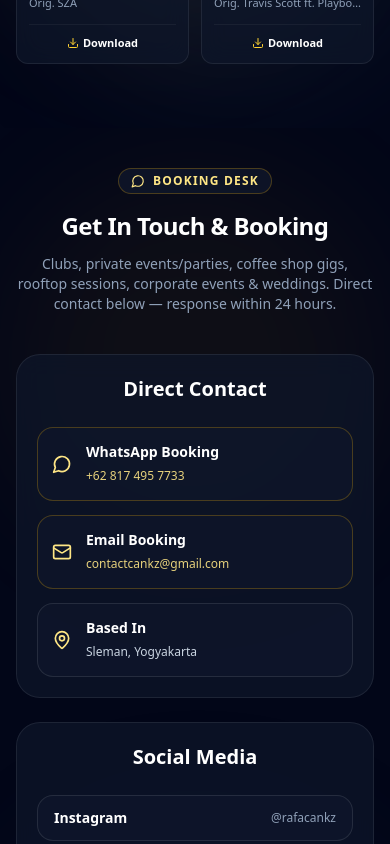
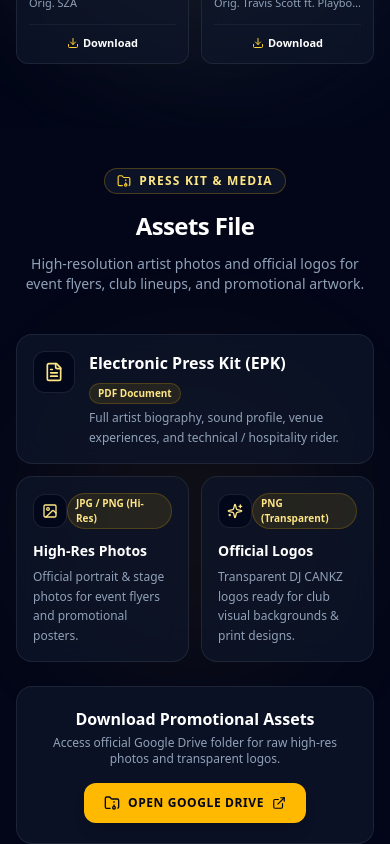
Before and after one commit to asyiraafnufail/dj-portfolio, a Next.js app: page / in a window 390 px wide. Shown: the part 4620-5464 px from the top of the page. Built offline with nearby package versions, Linux system fonts and the light colour scheme.

Commit message:
redesign card box

```diff
--- a/app/page.tsx
+++ b/app/page.tsx
@@ -1,3 +1,4 @@
+import AssetsFile from "@/src/components/AssetsFile";
 import Contact from "@/src/components/Contact";
 import EditedSongs from "@/src/components/EditedSongs";
 import Experience from "@/src/components/Experience";
@@ -15,6 +16,7 @@ export default function Home() {
       <Genres />
       <YouTubePlayer />
       <EditedSongs />
+      <AssetsFile />
       <Contact />
     </main>
   );
--- /dev/null
+++ b/src/components/AssetsFile.tsx
@@ -0,0 +1,121 @@
+'use client';
+
+import { ExternalLink, FileText, FolderArchive, Image as ImageIcon, Sparkles } from 'lucide-react';
+
+const assetItems = [
+  {
+    title: 'High-Res Photos',
+    desc: 'Official portrait & stage photos for event flyers and promotional posters.',
+    icon: ImageIcon,
+    format: 'JPG / PNG (Hi-Res)',
+    border: 'border-amber-400/25',
+  },
+  {
+    title: 'Official Logos',
+    desc: 'Transparent DJ CANKZ logos ready for club visual backgrounds & print designs.',
+    icon: Sparkles,
+    format: 'PNG (Transparent)',
+    border: 'border-stone-400/25',
+  },
+];
+
+export default function AssetsFile() {
+  const driveUrl = 'https://drive.google.com'; // Ganti dengan link Google Drive Anda
+
+  return (
+    <section
+      id="assets-file"
+      className="relative overflow-hidden bg-slate-950 pt-10 sm:pt-14 pb-16 sm:pb-24 scroll-mt-14 sm:scroll-mt-16"
+    >
+      <div className="absolute left-1/2 top-1/2 h-80 w-80 -translate-x-1/2 -translate-y-1/2 rounded-full bg-amber-400/5 blur-3xl" />
+
+      <div className="relative z-10 mx-auto max-w-7xl px-4 sm:px-6 lg:px-8">
+        <div className="mx-auto mb-10 sm:mb-14 max-w-3xl text-center">
+          <div className="mb-4 inline-flex items-center gap-2 rounded-full border border-amber-400/25 bg-slate-900/80 px-3 py-1 text-xs font-bold uppercase tracking-widest text-amber-200">
+            <FolderArchive className="h-3.5 w-3.5 text-amber-300" /> Press Kit &amp; Media
+          </div>
+          <h2 className="text-2xl font-extrabold tracking-tight text-white sm:text-4xl lg:text-5xl">
+            Assets File
+          </h2>
+          <p className="mt-3 sm:mt-4 text-sm text-slate-400 sm:text-lg">
+            High-resolution artist photos and official logos for event flyers, club lineups, and promotional artwork.
+          </p>
+        </div>
+
+        <div className="mx-auto max-w-4xl">
+          {/* Electronic Press Kit (EPK) Horizontal Card */}
+          <div className="glass-panel group mb-3 sm:mb-5 flex flex-col sm:flex-row items-start sm:items-center justify-between gap-3 sm:gap-6 rounded-2xl border border-amber-400/25 bg-slate-900/40 p-4 sm:p-6 transition duration-300 hover:-translate-y-1 hover:border-amber-400/35 hover:shadow-xl">
+            <div className="flex items-start sm:items-center gap-3.5 sm:gap-4">
+              <div className="w-fit shrink-0 rounded-xl border border-white/10 bg-slate-950/80 p-2.5 sm:p-3 text-amber-200 transition group-hover:text-amber-100">
+                <FileText className="h-5 w-5 sm:h-6 sm:w-6" />
+              </div>
+              <div>
+                <div className="flex flex-wrap items-center gap-2">
+                  <h3 className="text-base sm:text-lg font-bold text-white transition group-hover:text-amber-100">
+                    Electronic Press Kit (EPK)
+                  </h3>
+                  <span className="rounded-full border border-amber-400/20 bg-amber-400/10 px-2 py-0.5 text-[10px] sm:text-xs font-semibold text-amber-200">
+                    PDF Document
+                  </span>
+                </div>
+                <p className="mt-1 text-xs sm:text-sm text-slate-400 leading-relaxed">
+                  Full artist biography, sound profile, venue experiences, and technical / hospitality rider.
+                </p>
+              </div>
+            </div>
+          </div>
+
+          <div className="grid grid-cols-2 gap-3 sm:gap-5 mb-6 sm:mb-8">
+            {assetItems.map((item) => {
+              const Icon = item.icon;
+              return (
+                <div
+                  key={item.title}
+                  className={`glass-panel group flex flex-col justify-between rounded-2xl border ${item.border} bg-slate-900/40 p-4 sm:p-6 transition duration-300 hover:-translate-y-1 hover:border-amber-400/35 hover:shadow-xl`}
+                >
+                  <div>
+                    <div className="mb-3 sm:mb-4 flex items-center justify-between">
+                      <div className="w-fit rounded-xl border border-white/10 bg-slate-950/80 p-2 sm:p-2.5 text-amber-200 transition group-hover:text-amber-100">
+                        <Icon className="h-4 w-4 sm:h-5 sm:w-5" />
+                      </div>
+                      <span className="rounded-full border border-amber-400/20 bg-amber-400/10 px-2 py-0.5 text-[10px] sm:text-xs font-semibold text-amber-200">
+                        {item.format}
+                      </span>
+                    </div>
+                    <h3 className="text-sm sm:text-lg font-bold text-white transition group-hover:text-amber-100">
+                      {item.title}
+                    </h3>
+                    <p className="mt-1.5 text-xs sm:text-sm text-slate-400 leading-relaxed">
+                      {item.desc}
+                    </p>
+                  </div>
+                </div>
+              );
+            })}
+          </div>
+
+          <div className="glass-panel flex flex-col sm:flex-row items-center justify-between gap-4 rounded-2xl border border-amber-400/25 bg-slate-900/60 p-5 sm:p-6 text-center sm:text-left">
+            <div>
+              <h4 className="text-base sm:text-lg font-bold text-white">
+                Download Promotional Assets
+              </h4>
+              <p className="mt-1 text-xs sm:text-sm text-slate-400">
+                Access official Google Drive folder for raw high-res photos and transparent logos.
+              </p>
+            </div>
+            <a
+              href={driveUrl}
+              target="_blank"
+              rel="noopener noreferrer"
+              className="inline-flex shrink-0 items-center gap-2 rounded-xl bg-amber-400 px-5 py-3 text-xs sm:text-sm font-bold uppercase tracking-wider text-slate-950 shadow-lg transition hover:bg-amber-300 hover:shadow-amber-400/20"
+            >
+              <FolderArchive className="h-4 w-4" />
+              Open Google Drive
+              <ExternalLink className="h-3.5 w-3.5" />
+            </a>
+          </div>
+        </div>
+      </div>
+    </section>
+  );
+}
--- a/src/components/EditedSongs.tsx
+++ b/src/components/EditedSongs.tsx
@@ -84,7 +84,7 @@ export default function EditedSongs() {
           </p>
         </div>
 
-        <div className="grid grid-cols-2 gap-3 sm:gap-4 md:grid-cols-3 lg:grid-cols-4">
+        <div className="grid grid-cols-2 gap-3 sm:gap-4 lg:grid-cols-4">
           {editedSongs.map((song) => (
             <div
               key={song.id}
--- a/src/components/Genres.tsx
+++ b/src/components/Genres.tsx
@@ -43,7 +43,7 @@ export default function Genres() {
           </p>
         </div>
 
-        <div className="grid grid-cols-2 gap-3 sm:gap-4 md:grid-cols-3 lg:grid-cols-4">
+        <div className="grid grid-cols-2 gap-3 sm:gap-4 lg:grid-cols-4">
           {genres.map((genre) => {
             const Icon = genre.icon;
             return (
--- a/src/components/Navbar.tsx
+++ b/src/components/Navbar.tsx
@@ -11,6 +11,7 @@ const navLinks = [
   { name: 'Genres', href: '#genres' },
   { name: 'Mixtapes', href: '#mixtapes' },
   { name: 'Edits', href: '#edited-songs' },
+  { name: 'Assets', href: '#assets-file' },
   { name: 'Contact', href: '#contact' },
 ];
 
```
